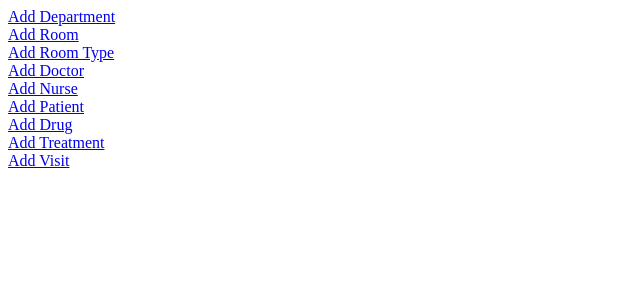
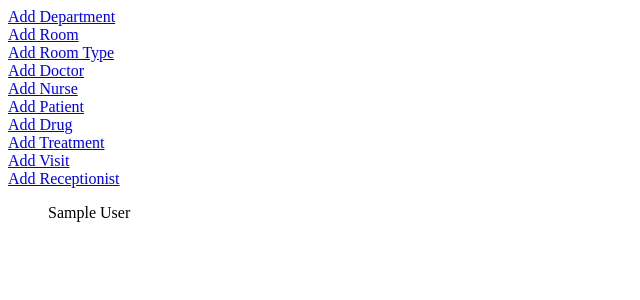
Before and after one commit to mkrajnak/doctor-IS, a Django app: page /doctors/ in a window 1280 px wide. Shown: the top 300 px of the page, without its empty margins (0-640 px from the left). Run offline with Django 3.2, Linux system fonts and the light colour scheme; tables that the repository leaves empty hold one stand-in row (values such as "Sample post").

Commit message:
Add receptionist form

```diff
--- a/mysite/doctor/templates/doctors/index.html
+++ b/mysite/doctor/templates/doctors/index.html
@@ -33,13 +33,16 @@
       <div>
         <a href="{% url 'add_visits' %}">Add Visit</a>
       </div>
+      <div>
+        <a href="{% url 'add_receptionist' %}">Add Receptionist</a>
+      </div>
     </span>
     <!--  Generic print of added objects to the db e.g. after adding doctor-->
     {% if objects %}
         <ul>
         {% for o in objects %}
-          {% if o.first_name %}
-            <h1>{{ o.first_name }} {{ o.last_name }}</h1>
+          {% if o.user %}
+            <p>{{ o.user.first_name }} {{ o.user.last_name }}</p>
           {% else %}
             <p>{{ o.id }}</p>
           {% endif %}
--- a/mysite/doctor/urls.py
+++ b/mysite/doctor/urls.py
@@ -11,6 +11,7 @@ urlpatterns = [
     path('add_room/', views.add_room, name='add_room'),
     path('add_doctor/', views.add_doctor, name='add_doctor'),
     path('add_nurse/', views.add_nurse, name='add_nurse'),
+    path('add_receptionist/', views.add_receptionist, name='add_receptionist'),
     path('add_patient/', views.add_patient, name='add_patient'),
     path('add_drugs/', views.add_drugs, name='add_drugs'),
     path('add_treatments/', views.add_treatments, name='add_treatments'),
--- a/mysite/doctor/views.py
+++ b/mysite/doctor/views.py
@@ -34,6 +34,12 @@ def get_doctors(request):
 def get_nurses(request):
     return render(request, 'doctors/index.html', {
         'objects': Nurse.objects.all(),
+    })
+
+
+def get_receptionists(request):
+    return render(request, 'doctors/index.html', {
+        'objects': Receptionist.objects.all(),
     })
 
 
@@ -163,6 +169,28 @@ def add_nurse(request):
         })
 
 
+def add_receptionist(request):
+    if request.method == 'POST':
+        form = ReceptionistForm(request.POST)
+        userform = UserForm(request.POST)
+        if form.is_valid() and userform.is_valid():
+            user = userform.save()
+            receptioninst = form.save(commit=False)
+            receptioninst.user = User.objects.get(username=user.username)
+            receptioninst.save()
+            return get_receptionists(request)
+    else:
+        form = ReceptionistForm()
+        userform = UserForm()
+
+    return render(request, 'add_form.html', {
+        'userform': userform,
+        'form': form,
+        'submit': '/add_receptionist/',
+        'title': 'Receptionist'
+        })
+
+
 def add_patient(request):
     if request.method == 'POST':
         form = PatientForm(request.POST)
```
Also changed, not shown: mysite/doctor/forms.py (+7 -0 lines).
